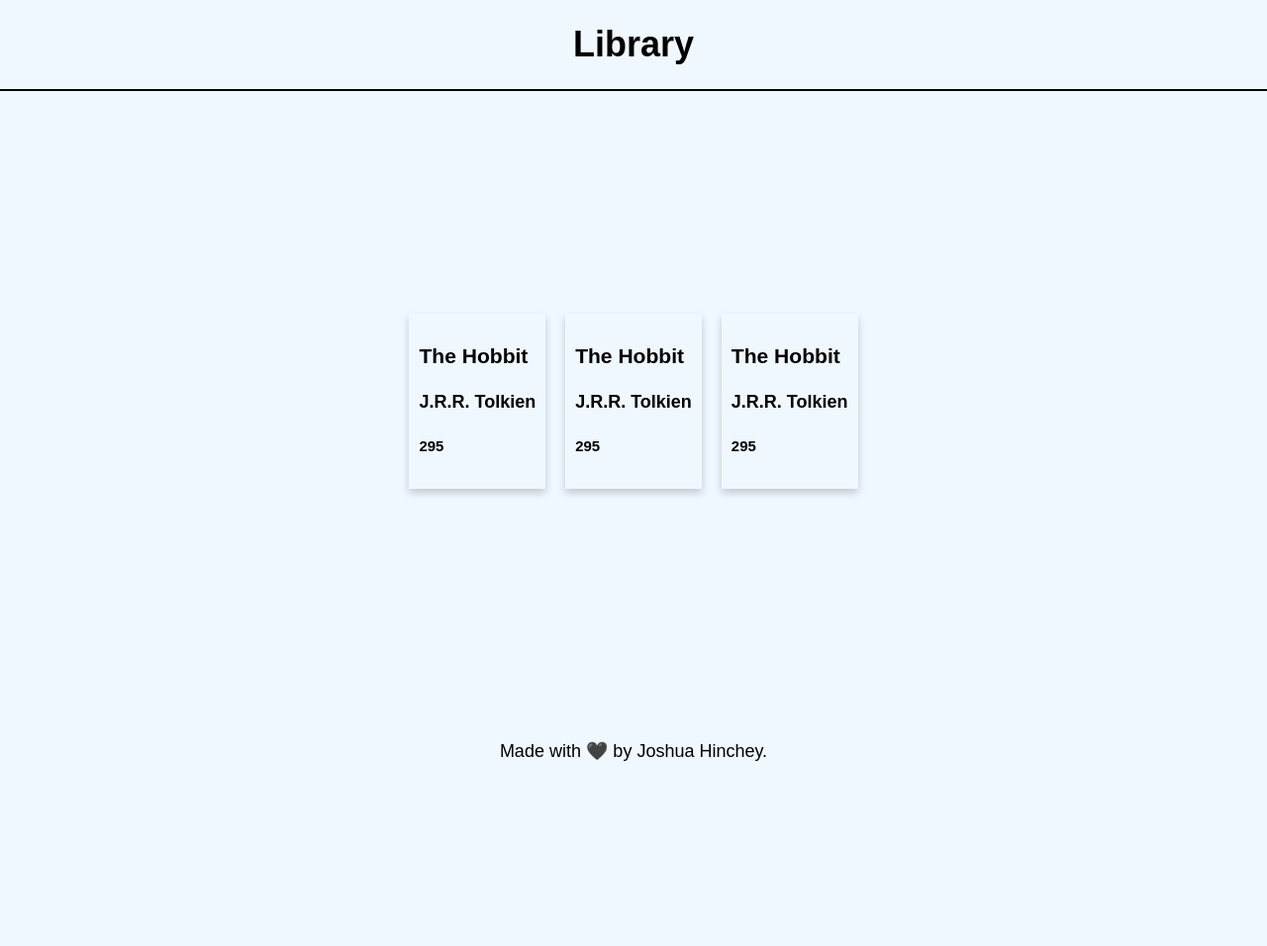
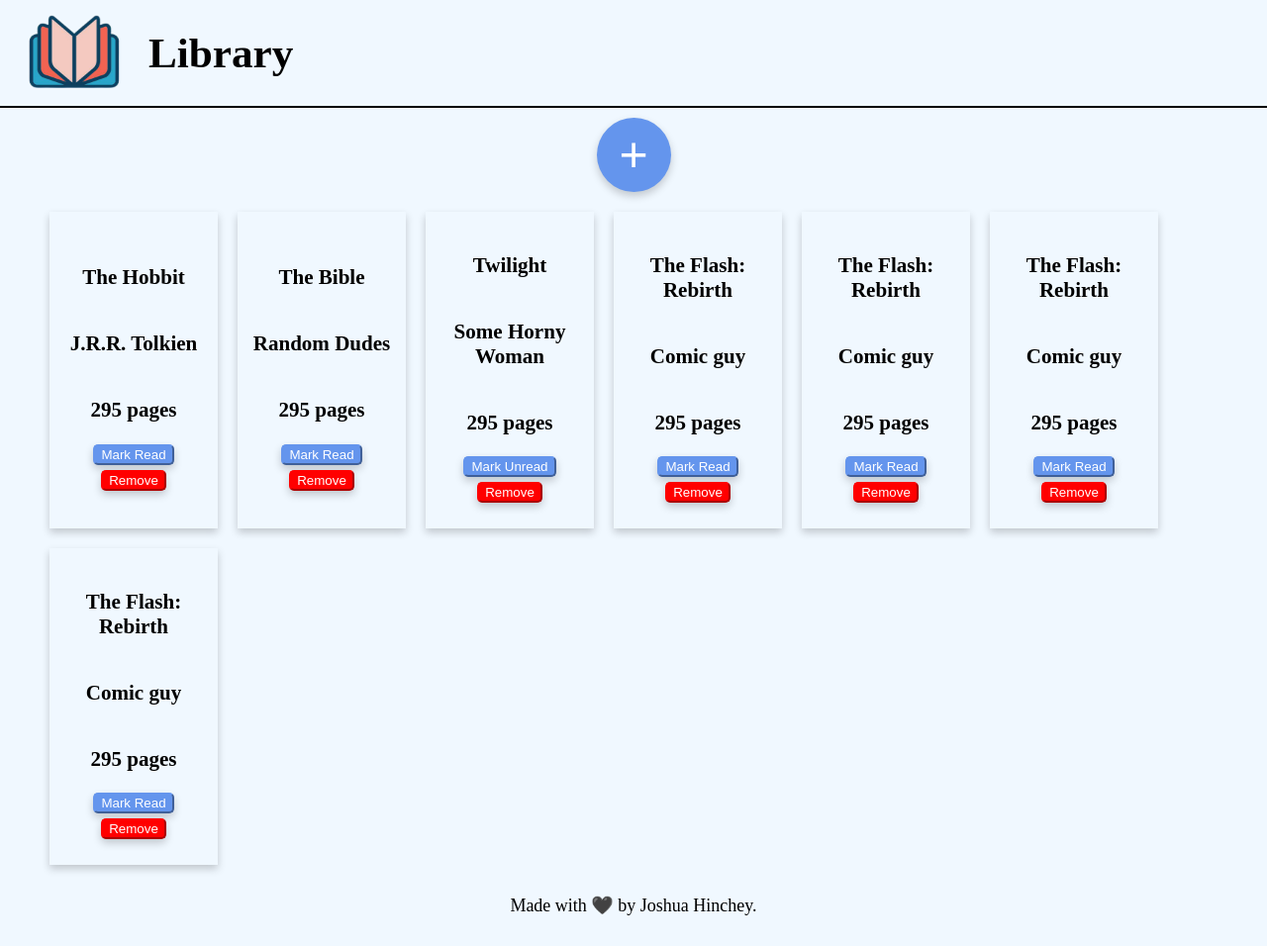
Before and after one commit to hincheyjosh/library, a plain HTML site: page index.html in a window 1280 px wide. Shown: the whole page at 99% size. Before the commit the page ends 800 px from the top, so only its background shows below. Drawn offline with Linux system fonts and the light colour scheme; a web font is replaced by a local one.

Commit message:
added create book

```diff
--- a/index.html
+++ b/index.html
@@ -1,6 +1,9 @@
 <!DOCTYPE html>
 <html lang="en">
 <head>
+    <link rel="preconnect" href="https://fonts.googleapis.com">
+    <link rel="preconnect" href="https://fonts.gstatic.com" crossorigin>
+    <link href="https://fonts.googleapis.com/css2?family=Goudy+Bookletter+1911&display=swap" rel="stylesheet">
     <link rel="stylesheet" href="styles.css">
     <script src="js-file.js" defer></script>
     <meta charset="UTF-8">
@@ -11,9 +14,36 @@
 <body>
     <div class="container">
         <div class="header">
+            <img src="libraryIcon.jpg" alt="Book Icon" height="100px" width="150px">
             <h1>Library</h1>
         </div>
         <div class="main">
+            <div class="add">
+                <button title="Add New Book" onclick="toggleForm()" class="addButton">+</button>
+            </div>
+            <div class="hiddenForm hidden">
+                <form id="addForm" onsubmit="return false">
+                    <div>
+                        Title:
+                        <input type="text" autofocus name="title" id="title">
+                    </div>
+                    <div>
+                        Author:
+                        <input type="text" name="author" id="author">
+                    </div>
+                    <div>
+                        Page Count:
+                        <input type="number" name="pages" id="pages">
+                    </div>
+                    <div>
+                        Read?
+                        <input type="checkbox" name="read" id="read">
+                    </div>
+                    <div>
+                        <input type="submit" name="submitForm" id="submitForm">
+                    </div>
+                </form>
+            </div>
             <div class="books">
 
             </div>
--- a/js-file.js
+++ b/js-file.js
@@ -9,24 +9,74 @@ class Book {
     }
 }
 const book1 = new Book('The Hobbit', 'J.R.R. Tolkien', 295, false)
-const book2 = new Book('The Hobbit', 'J.R.R. Tolkien', 295, false)
-const book3 = new Book('The Hobbit', 'J.R.R. Tolkien', 295, false)
-myLibrary.push(book1, book2, book3)
-console.log(myLibrary)
+const book2 = new Book('The Bible', 'Random Dudes', 295, false)
+const book3 = new Book('Twilight', 'Some Horny Woman', 295, true)
+const book4 = new Book('The Flash: Rebirth', 'Comic guy', 295, false)
+const book5 = new Book('The Flash: Rebirth', 'Comic guy', 295, false)
+const book6 = new Book('The Flash: Rebirth', 'Comic guy', 295, false)
+const book7 = new Book('The Flash: Rebirth', 'Comic guy', 295, false)
+
+
+myLibrary.push(book1, book2, book3, book4, book5, book6, book7)
 
 const bookDisplay = document.querySelector(".books")
+const form = document.querySelector("#addForm")
+const removeButtons = document.querySelectorAll(".removeButton")
+form.addEventListener("submit", createBook)
 
+
+function createBook() {
+    const title = document.querySelector("#title").value
+    const author = document.querySelector("#author").value
+    const pages = document.querySelector("#pages").value
+    const read = document.querySelector("#read").checked
+    let newBook = new Book(title, author, pages, read)
+    myLibrary.push(newBook)
+    toggleForm()
+    showBooks()
+}
+
+function showBooks() {
+    removeAllChildNodes(bookDisplay)
     myLibrary.forEach(book => {
         const newDiv = document.createElement('div')
         newDiv.className = 'card'
+        newDiv.id = myLibrary.indexOf(book)
         const title = document.createElement("h3")
         title.textContent = book.title
         newDiv.appendChild(title)
-    const author = document.createElement("h4")
+        const author = document.createElement("h3")
         author.textContent = book.author
         newDiv.appendChild(author)
-    const pages = document.createElement("h5")
-    pages.textContent = book.pages
+        const pages = document.createElement("h3")
+        pages.textContent = `${book.pages} pages`
         newDiv.appendChild(pages)
+        const button = document.createElement("button")
+        button.textContent = `${book.read === true ? 'Mark Unread' : 'Mark Read'}`
+        button.className = "readToggle"
+        button.id = "readToggle"
+        newDiv.appendChild(button)
+        const removeButton = document.createElement("button")
+        removeButton.textContent = "Remove"
+        removeButton.className = "removeButton"
+        newDiv.appendChild(removeButton)
         bookDisplay.appendChild(newDiv)
     })
+
+}
+
+function toggleForm () {
+    const formDiv = document.querySelector(".hiddenForm")
+    formDiv.classList.toggle("hidden")
+    document.querySelector("#title").value = ''
+    document.querySelector("#author").value = ''
+    document.querySelector("#pages").value = ''
+}
+
+function removeAllChildNodes(parent) {
+    while (parent.firstChild) {
+        parent.removeChild(parent.firstChild);
+    }
+}
+
+showBooks()
--- a/styles.css
+++ b/styles.css
@@ -1,7 +1,10 @@
 .header {
     display: flex;
-    justify-content: center;
     border-bottom: 2px solid black;
+    align-items: center;
+    font-size: larger;
+    position: relative;
+    margin-bottom: 10px;
 }
 
 footer {
@@ -9,23 +12,82 @@ footer {
     justify-content: center;
     padding: 30px;
     color: black;
+    position: relative;
 }
 
 .main {
     display: flex;
     flex: 1;
+    flex-direction: column;
+    gap: 10px;
     justify-content: center;
     align-items: center;
-    height: 100%;
+    height: fit-content;
+    width: 100%;
+}
+.add {
+    margin-bottom: 10px;
+    display: flex;
+    flex-direction: row;
+    justify-content: center;
     width: 100%;
 }
 
+.addButton {
+    background-color: cornflowerblue;
+    color: white;
+    width: 75px;
+    height: 75px;
+    border-radius: 50px;
+    border: none;
+    font-size: 50px;
+    border-color: cornflowerblue;
+    cursor: pointer;
+    box-shadow: 0 4px 8px 0 rgba(0,0,0,0.2);
+
+}
+
+.addButton:hover {
+    animation: spin .5s linear 1
+}
+
+@keyframes spin {
+    from {
+        transform: rotate(0deg);
+    }
+    to {
+        transform: rotate(360deg);
+    }
+}
+
+
 body {
-    font-family: Arial, Helvetica, sans-serif;
+    font-family: 'Goudy Bookletter 1911', serif;
     font-size: large;
     background-color: #f0f8ff;
     margin: 0;
     height: 100vh;
+}
+.readToggle,
+.removeButton {
+    background-color: cornflowerblue;
+    cursor: pointer;
+    color: white;
+    border-radius: 5px;
+    border-color: cornflowerblue;
+    box-shadow: 0 4px 8px 0 rgba(0,0,0,0.2);
+    margin-bottom: 5px;
+}
+
+.removeButton {
+    background-color: red;
+    border-color: red;
+}
+
+.readToggle:hover,
+.removeButton:hover {
+    box-shadow: 0 8px 16px 0 rgba(0,0,0,0.2);
+
 }
 
 .container {
@@ -39,16 +101,51 @@ body {
     flex-direction: row;
     flex-wrap: wrap;
     gap: 20px;
+    margin-left: 50px;
+    margin-right: 50px;
 }
 
 .card {
-    /* Add shadows to create the "card" effect */
     box-shadow: 0 4px 8px 0 rgba(0,0,0,0.2);
     transition: 0.3s;
     padding: 10px;
+    display: flex;
+    flex-direction: column;
+    width: 150px;
+    height: 300px;
+    align-items: center;
+    justify-content: center;
+    text-align: center;
+    padding: 10px;
   }
 
-  /* On mouse-over, add a deeper shadow */
 .card:hover {
     box-shadow: 0 8px 16px 0 rgba(0,0,0,0.2);
   }
+
+.hiddenForm {
+    flex-direction: column;
+    align-items: center;
+    justify-content: center;
+    margin: 30px;
+}
+
+input {
+    width: 100%;
+}
+
+input[type=submit] {
+    background-color: cornflowerblue;
+    color: white;
+    border: none;
+    box-shadow: 0 4px 8px 0 rgba(0,0,0,0.2);
+    cursor: pointer;
+    border-radius: 10px;
+}
+input[type=submit]:hover {
+    box-shadow: 0 8px 16px 0 rgba(0,0,0,0.2);
+}
+
+.hidden {
+    display: none;
+}
```
Also changed, not shown: libraryIcon.jpg (added). Lines whose indentation alone changed are shown as unchanged.
